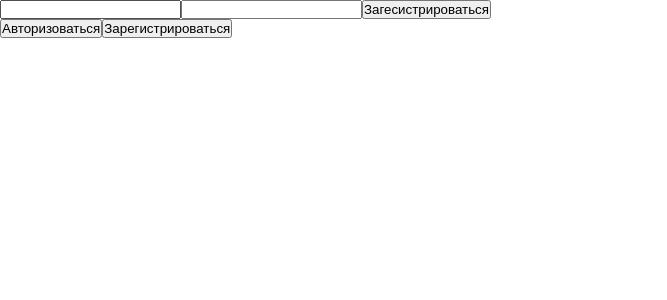
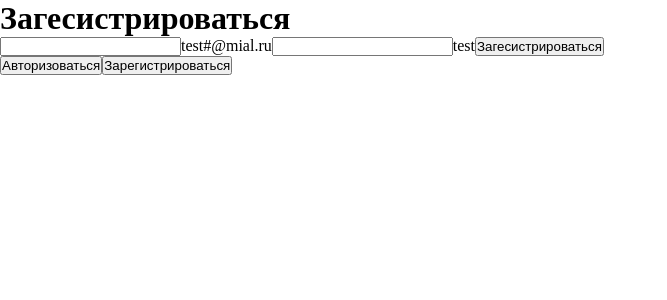
Before and after one commit to PavlovskiiDmitrii/retroboard_front, a React (Create React App) app: page / in a window 1280 px wide. Both pictures are taken after a click on the button "Зарегистрироваться". Shown: the top 300 px of the page, without its empty margins (0-667 px from the left). Built offline with nearby package versions, Linux system fonts and the light colour scheme.

Commit message:
add signup

```diff
--- a/src/components/Carcas/Carcas.tsx
+++ b/src/components/Carcas/Carcas.tsx
@@ -1,17 +1,19 @@
+import axios from "axios";
 import React, { useEffect, useState } from "react";
 import { useAppDispatch, useAppSelector } from "../../hooks/redux";
+import { IMyUserResponse } from "../../model/IUser";
 import { fetchUsers, fetchMyUser } from "../../store/reducers/ActionCreators";
 import { userSlice } from "../../store/reducers/UseSlice";
 import { checkAuthorization } from "../../utils/auth";
 import { Main } from "../Main/Main";
 
-const SignIn = ({ props }: any) => {
-  const [error, setError] = useState<boolean>(true);
+const SignIn = (props: any) => {
   const [email, setEmail] = useState<string>("");
   const [password, setPassword] = useState<string>("");
   const dispatch = useAppDispatch();
   return (
     <div>
+    <h1>Авторизоваться</h1>
       <input
         value={email}
         onChange={(e) => {
@@ -39,23 +41,73 @@ const SignIn = ({ props }: any) => {
   );
 };
 
-const SignUp = ({ props }: any) => {
+const SignUp = ( props: any) => {
+  const [email, setEmail] = useState<string>("");
+  const [error, setError] = useState<string>("");
+  const [password, setPassword] = useState<string>("");
+  const { setStateSign } = props;
+  const changeSingState = () => {
+    setStateSign('signin');
+  }
+  async function singUpResp(email: string, password: string, errorSet: (err: string) => void, OkSet: () => void) {
+    const response = await axios.post<IMyUserResponse>(
+      "http://localhost:3001/api/auth/singup",
+      {
+        email: email,
+        password: password,
+      }
+    ).then(() => {
+      OkSet();
+      alert('зарегистрирован')
+    }).catch((err) => {
+      errorSet(err);
+    });
+
+  }
+
   return (
     <div>
-      <input type="text" />
-      <input type="text" />
-      <button>Загесистрироваться</button>
+      <h1>Загесистрироваться</h1>
+      <input
+        value={email}
+        onChange={(e) => {
+          setEmail(e.target.value);
+        }}
+        type="text"
+      />
+      <span>test#@mial.ru</span>
+      <input
+        value={password}
+        onChange={(e) => {
+          setPassword(e.target.value);
+        }}
+        type="text"
+      />
+      <span>test</span>
+      <button
+        onClick={() => {
+          if (email && password) {
+            singUpResp(email, password, (error: string) => {setError(error)}, changeSingState);
+          }
+        }}
+      >
+        Загесистрироваться
+      </button>
+      {
+        error ? (<div>Error : {JSON.stringify(error)}</div>) : null
+      }
     </div>
   );
 };
 
 type ISign = "signin" | "signup";
 
-const Auth = ({ props }: any) => {
+const Auth = ( props : any) => {
   const [state, setState] = useState<ISign>("signin");
+  console.log('state', state)
   return (
     <div>
-      {state === "signin" ? <SignIn /> : <SignUp />}
+      {state === "signin" ? <SignIn /> : <SignUp setStateSign={setState} />}
       <div>
         <button
           onClick={() => {
@@ -87,7 +139,7 @@ export const Carcas = ({ props }: any) => {
     if (my.id) {
       setAuth(true);
     }
-  }, [my])
+  }, [my]);
 
   return (
     <div>{auth ? <Main /> : <Auth />}</div>
```
